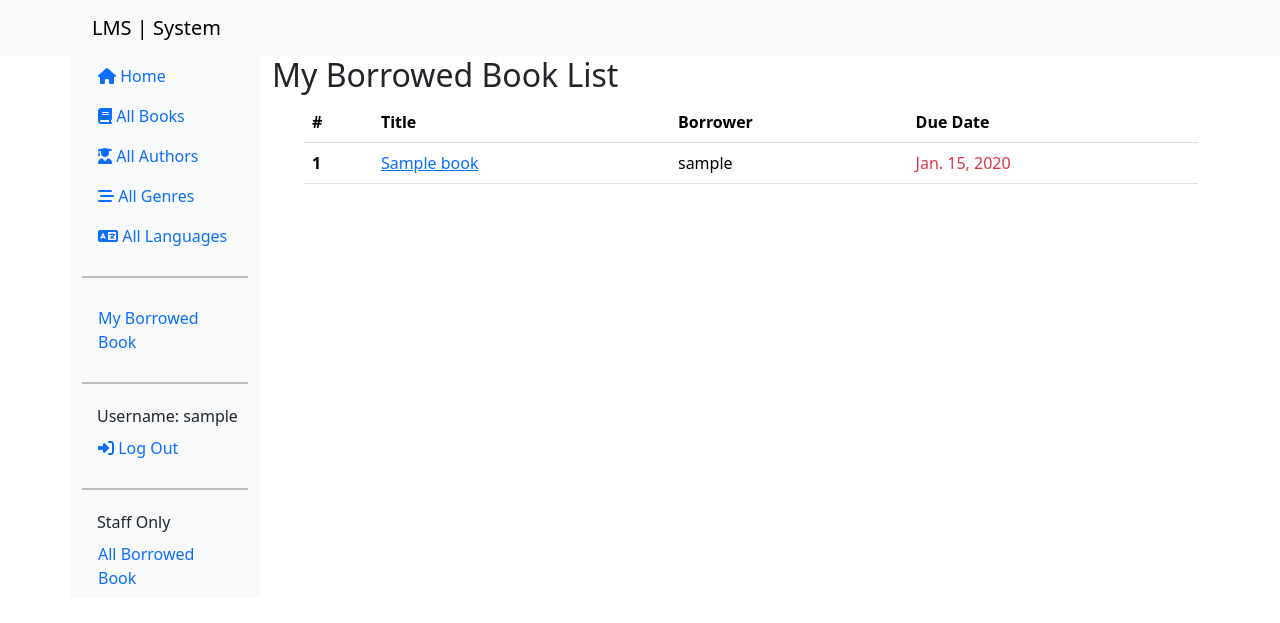
After one commit to KolbotBou/django_lms_batch14_v2, a Django app: page /library/my-books/ in a window 1280 px wide. The commit adds this page. Shown: the top 623 px of the page. Run offline with Django 4.2, Linux system fonts and the light colour scheme; a user stored in the database is signed in; tables that the repository leaves empty hold one stand-in row (values such as "Sample post"); some libraries are stand-ins or nearby versions.

Commit message:
Creating Members And Staffs View ONLY Data & Adding Links on Webpage

```diff
--- a/lms_app/models.py
+++ b/lms_app/models.py
@@ -158,6 +158,7 @@ class BookCopy(models.Model):
 
     due_back = models.DateField(null=True, blank=True)
 
+    # Creating This 'Borrower' Datafield - so Logged In User could borrow a Book Copy
     borrower = models.ForeignKey(settings.AUTH_USER_MODEL,
                                  on_delete=models.SET_NULL,
                                  null=True)
@@ -195,3 +196,7 @@ class BookCopy(models.Model):
         # Meta Sub_Class
     class Meta:
         ordering = ['due_back', 'imprint']
+
+            # Adding this Permissions Code - To Have Custom Permission for Staff/Admin Account
+        permissions = [("can_mark_returned", "Set book as Returned"),
+                    ]
--- a/lms_app/templates/base_generic.html
+++ b/lms_app/templates/base_generic.html
@@ -25,7 +25,7 @@
 
     <nav class="navbar navbar-expand-lg navbar-light bg-light">
       <div class="container">
-        <a class="navbar-brand" href="#">LMS | System</a>
+        <a class="navbar-brand" style="padding-left: 10px" href="{% url 'index' %}">LMS | System</a>
       </div>
     </nav>
 
@@ -47,7 +47,13 @@
 
               <!-- User Authentication Navigators Actions -->
               {% if user.is_authenticated %}
-              <li class="nav-item text-dark"> Username: {{ user.get_username }}</li>
+
+              <!-- Create a Clickable Link to My Borrow Book List -->
+              <li class="nav-item"><a class='nav-link' href="{% url 'my-books' %}"> My Borrowed Book </a></li>
+
+              <hr>
+
+              <li class="nav-item text-dark" style="padding-left: 15px"> Username: {{ user.get_username }}</li>
               <li class="nav-item">
                 <form id="logout-form" method="post" action="{% url 'logout' %}">
                 {% csrf_token %}
@@ -56,7 +62,17 @@
               </li>
 
               {% else %}
-              <li class="nav-item"><a class='nav-link' href="{% url 'login' %}?next={{ request.path }}"> <i class="fa-solid fa-user-plus"></i> Log In </a></li>
+              <li class="nav-item"><a class='nav-link' href="{% url 'login' %}"> <i class="fa-solid fa-user-plus"></i> Log In </a></li>
+              {% endif %}
+
+              <hr>
+
+              <!--Create a Staff Only Clickable Link-->
+              {% if perms.lms_app.can_mark_returned %}
+              <!-- if user.is_staff can also be used in this case?? -->
+              <li class="nav-item text-dark" style="padding-left: 15px"> Staff Only </li>
+              <li class="nav-item"><a class='nav-link' href="{% url 'all-borrowed' %}"> All Borrowed Book </a></li>
+
               {% endif %}
 
             </ul>
--- a/lms_app/templates/lms_app/book_detail.html
+++ b/lms_app/templates/lms_app/book_detail.html
@@ -3,7 +3,7 @@
 {% block content %}
 
 <h1><strong> Title: {{book.title}} </strong></h1>
-<h3><strong>Author: </strong> {{book.author}}</h3>
+<h3><strong>Author: </strong> <a href="{% url 'author_detail' book.author.pk %}"> {{book.author}} </a></h3>
 <br>
 <p><strong> Summary: </strong> {{book.summary}} </p>
 <p><strong> Genre: </strong> {{book.display_genre}} </p>
--- /dev/null
+++ b/lms_app/templates/lms_app/borrowed_books_by_user.html
@@ -0,0 +1,46 @@
+{% extends "base_generic.html" %}
+
+{% block content %}
+    <h2>My Borrowed Book List</h2>
+
+    {% if bookcopy_list %}
+        <ul>
+            <table class="table align-middle">
+                <thead>
+                  <tr>
+                    <th scope="col">#</th>
+                    <th scope="col">Title</th>
+                    <th scope="col">Borrower</th>
+                    <th scope="col">Due Date</th>
+                  </tr>
+                </thead>
+                <tbody>
+                  {% comment %} for Looping Through all Item/Data in book_list - based off Book Model {% endcomment %}
+                  {% for bookcopy in bookcopy_list %}
+                  <tr>
+                      {% comment %} forloop.counter is for setting Number Counter 1, 2, 3... {% endcomment %}
+                    <th scope="row"> {{forloop.counter}} </th>
+                    <td> <a href=" {{ bookcopy.book.get_absolute_url }} "> {{bookcopy.book.title}} </a> </td>
+
+                    {% comment %} To Give Permissions to Only STAFF/SUPERUSER - to See This Data {% endcomment %}
+                    <td>
+                        {% if perms.lms_app.can_mark_returned %}
+                            {{ bookcopy.borrower }}
+                        {% endif %}
+                    </td>
+
+                    {% comment %} We can have If condition in the class to format Text {% endcomment %}
+                    <td class=" {% if bookcopy.is_over_due %} text-danger {% else %} text-success {% endif %} " > {{bookcopy.due_back}} </td>
+                  </tr>
+                  {% endfor %}
+                </tbody>
+              </table>
+
+        </ul>
+
+    {% else %}
+        <p>You have not Borrowed any Books.</p>
+
+    {% endif %}
+
+{% endblock content %}
--- a/lms_app/urls.py
+++ b/lms_app/urls.py
@@ -52,4 +52,10 @@ urlpatterns = [
     path('languages/', views.LanguageListView.as_view(), name='languages'),
     path('genres/', views.GenreListView.as_view(), name='genres'),
 
+    # Create a URL for Library Member User Group - To See all Their Borrowed Book when Logged In
+    path('my-books/', views.BorrowedBooksByUserListView.as_view(), name='my-books'),
+
+    # Create a URL for Staff - To See all the Borrowed Books when Logged In
+    path('all-borrowed/',views.BorrowedBooksAllListView.as_view(), name='all-borrowed'),
+
 ]
--- a/lms_app/views.py
+++ b/lms_app/views.py
@@ -70,3 +70,37 @@ class LanguageListView(generic.ListView):
 
 class GenreListView(generic.ListView):
     model = Genre
+
+# Import LoginRequiredMixin for Restriction - Generic Class Based View
+# So Only Logged In Users can View the Class (that used this LoginRequiredMixin)
+from django.contrib.auth.mixins import LoginRequiredMixin
+
+# Create a View for Library Member User Group - To See all Their Borrowed Book when Logged In
+class BorrowedBooksByUserListView(LoginRequiredMixin,generic.ListView):
+    model = BookCopy
+
+    # Instead of using Default HTML File Name Convention (model_list.html) - we do as below to have Custom HTML Template File Name
+    template_name = 'lms_app/borrowed_books_by_user.html'
+
+    # Create this Function - so only Logged In Users' Related Objects are shown
+    def get_queryset(self):
+        return (
+            BookCopy.objects.filter(borrower = self.request.user).order_by('due_back')
+        )
+
+
+# Import PermissionRequiredMixin for Logged In Staff Only View
+from django.contrib.auth.mixins import PermissionRequiredMixin
+
+# Create a View for Staff - To see All Borrowed Books from the Library
+class BorrowedBooksAllListView(PermissionRequiredMixin, generic.ListView):
+    model = BookCopy
+
+    permission_required = 'lms_app.can_mark_returned'
+
+    template_name = 'lms_app/bookcopy_list_borrowed_all.html'
+
+    # Create this Function - so ONLY LOGGED IN STAFF can view this data
+    def get_queryset(self):
+        return (BookCopy.objects.filter(status__exact='o').order_by('due_back')
+                )
```
Also changed, not shown: lms_app/templates/lms_app/author_detail.html (+27 -1 lines), lms_app/templates/lms_app/bookcopy_list_borrowed_all.html (added, +35 -0 lines), lms_app/migrations/0008_alter_bookcopy_options.py (added), lms_app/migrations/0009_alter_bookcopy_options.py (added), lms_app/migrations/0010_alter_bookcopy_options.py (added).
